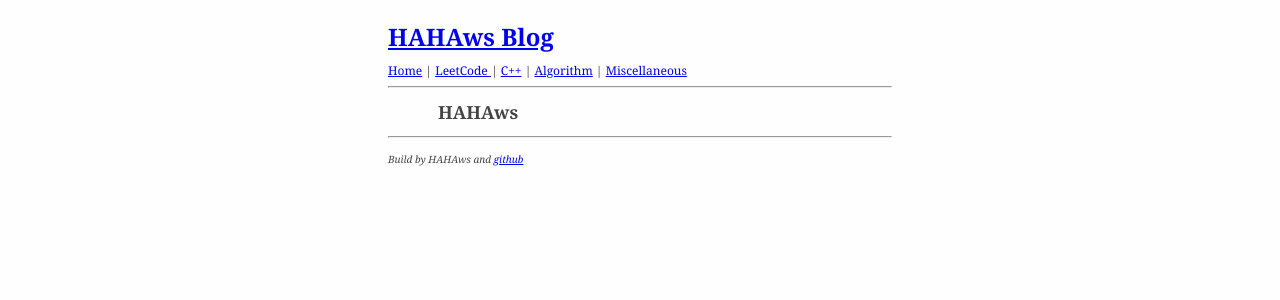
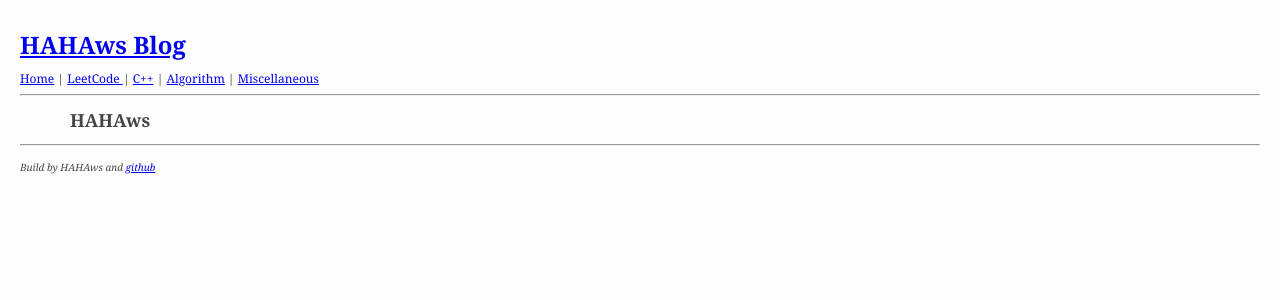
Before and after one commit to for-l00p/hahaws.github.io, a Jekyll site: the page built from index.html, in a window 1280 px wide. Shown: the top 300 px of the page. Built offline with Jekyll 4.4.1, drawn with Linux system fonts in a browser that asks for light colours; the list of posts is cut into pages by our own code.

Commit message:
Update syntax.css

```diff
--- a/assets/css/syntax.css
+++ b/assets/css/syntax.css
@@ -5,8 +5,6 @@ body {
   font-size: 12px;
   line-height: 1.5em;
   padding: 1em;
-  margin: auto;
-  max-width: 42em;
   background: #fefefe;
 }
 
```
